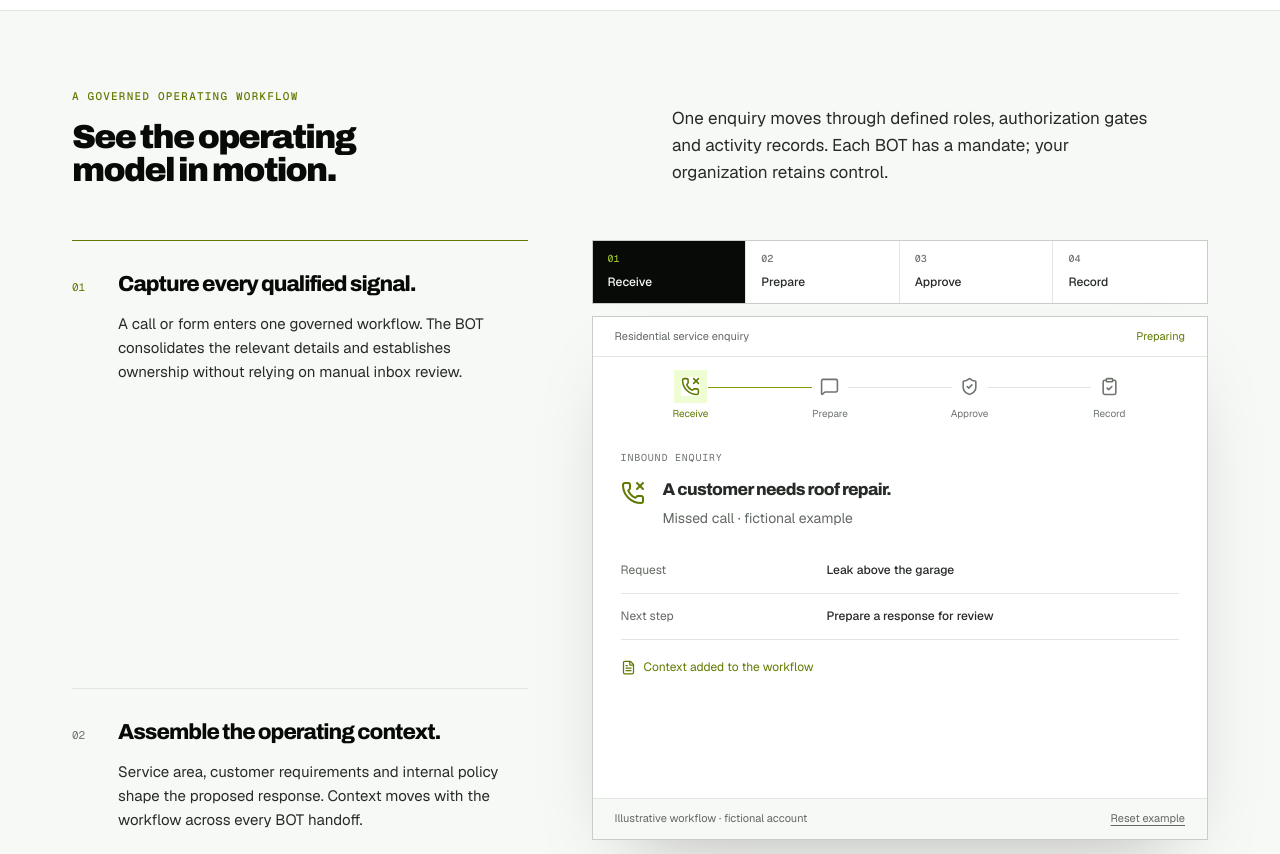
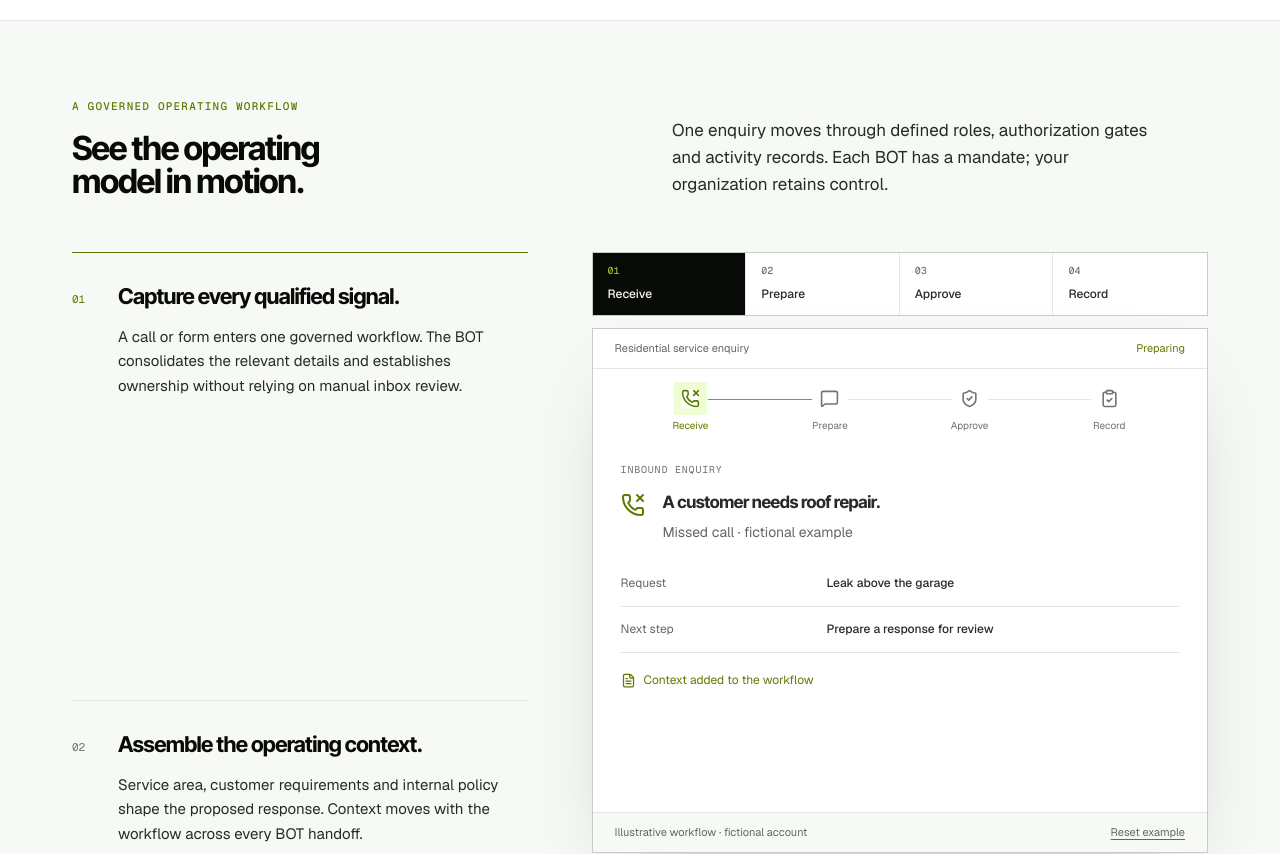
Before and after one commit to AgenticBotting/agenticbots, a Next.js app: page / in a window 1280 px wide. Shown: the part 1410-2264 px from the top of the page. Built offline with nearby package versions, Linux system fonts and the light colour scheme; no server answers.

Commit message:
Refine display typography for corporate authority

```diff
--- a/src/app/globals.css
+++ b/src/app/globals.css
@@ -1,6 +1,6 @@
 /* Hallmark · macrostructure: product-canvas narrative · theme: studied-DNA (source: user reference images)
  * hero: centered display + wide operating workspace · service: promise + product canvas + deployment rail
- * type: Archivo + Geist + Geist Mono · palette: AgenticBots olive / ink / white
+ * type: Inter Tight + Geist + Geist Mono · palette: AgenticBots olive / ink / white
  * critique: P5 H5 E4 S5 R4 V5 · slop: pass · honest: pass · responsive: pass */
 @import "tailwindcss";
 
@@ -13,7 +13,7 @@
    it means something in the system just became active.
 
    Rules that hold everywhere:
-     · Archivo carries blunt, high-impact display type; Geist keeps product
+     · Inter Tight carries controlled, high-impact display type; Geist keeps product
        controls, navigation and reading surfaces quiet and precise.
      · Core controls keep the diagonal notch. Product stages may use a
        restrained radius to distinguish presentation from product UI.
@@ -142,11 +142,11 @@
   --radius-xs: 0;
   --notch: 11px;
 
-  /* Archivo gives headings a broad, industrial grotesque silhouette
-     without decorative quirks. Geist remains the quiet enterprise
-     workhorse for body, navigation and controls; Mono carries the
-     technical register. */
-  --font-display: var(--font-archivo);
+  /* Inter Tight gives headings a precise corporate grotesque silhouette.
+     Medium-to-bold weights create authority without the poster-like mass
+     of a black display face. Geist remains the enterprise workhorse for
+     body, navigation and controls; Mono carries the technical register. */
+  --font-display: var(--font-inter-tight);
   --font-body: var(--font-geist-sans);
   --font-mono: var(--font-geist-mono);
 }
@@ -314,35 +314,31 @@
 
   .display-hero {
     font-family: var(--font-display);
-    font-weight: 900;
+    font-weight: 740;
     font-size: clamp(2rem, 3.6vw, 3rem);
-    line-height: .94;
-    letter-spacing: -0.058em;
-    font-variation-settings: "wdth" 108;
+    line-height: .96;
+    letter-spacing: -0.048em;
   }
   .display-xl {
     font-family: var(--font-display);
-    font-weight: 850;
+    font-weight: 700;
     font-size: clamp(1.625rem, 2.6vw, 2.125rem);
-    line-height: .98;
-    letter-spacing: -0.052em;
-    font-variation-settings: "wdth" 105;
+    line-height: 1;
+    letter-spacing: -0.04em;
   }
   .display-lg {
     font-family: var(--font-display);
-    font-weight: 780;
+    font-weight: 650;
     font-size: clamp(1.1875rem, 1.7vw, 1.4375rem);
-    line-height: 1.02;
-    letter-spacing: -0.045em;
-    font-variation-settings: "wdth" 103;
+    line-height: 1.08;
+    letter-spacing: -0.032em;
   }
   .display-md {
     font-family: var(--font-display);
-    font-weight: 740;
+    font-weight: 620;
     font-size: 1.0625rem;
-    line-height: 1.08;
-    letter-spacing: -0.038em;
-    font-variation-settings: "wdth" 102;
+    line-height: 1.14;
+    letter-spacing: -0.026em;
   }
 
   /* The one green phrase in a headline. Swaps by surface. */
@@ -884,7 +880,7 @@
 .workforce-hero-shell { position: relative; z-index: 1; padding-block: clamp(62px, 7vw, 94px) 0; }
 .hero-copy { min-width: 0; max-width: 920px; margin-inline: auto; text-align: center; }
 .hero-copy > .eyebrow { max-width: calc(100% - 32px); margin-left: clamp(0px, 6vw, 72px); margin-right: auto; text-align: left; }
-.hero-copy h1 { max-width: 16ch; margin-inline: auto; font-family: var(--font-display); font-size: clamp(52px, 7vw, 92px); font-weight: 900; line-height: .86; letter-spacing: -.072em; font-variation-settings: "wdth" 108; text-wrap: balance; }
+.hero-copy h1 { max-width: 16ch; margin-inline: auto; font-family: var(--font-display); font-size: clamp(52px, 7vw, 92px); font-weight: 760; line-height: .9; letter-spacing: -.052em; text-wrap: balance; }
 .hero-copy h1 span { color: var(--accent-text); }
 .hero-copy > .body-lg { max-width: 64ch; margin-inline: auto; }
 .hero-actions { display: flex; align-items: center; justify-content: center; flex-wrap: wrap; gap: 20px; }
@@ -1203,8 +1199,8 @@
 .service-hero-copy > .display-hero {
   max-width: 18ch;
   font-size: clamp(3.15rem, 5.6vw, 5.25rem);
-  line-height: .88;
-  letter-spacing: -.07em;
+  line-height: .91;
+  letter-spacing: -.052em;
 }
 .service-hero-copy > .display-lg { font-size: clamp(1.35rem, 2vw, 1.8rem); line-height: 1.15; }
 .service-hero-copy > .body-lg { max-width: 62ch; font-size: clamp(1.08rem, 1.35vw, 1.25rem); line-height: 1.62; }
@@ -1343,7 +1339,7 @@
   color: var(--foreground);
   font-family: var(--font-display), var(--font-sans), sans-serif;
   font-size: clamp(17px, 1.5vw, 21px);
-  font-weight: 820;
+  font-weight: 680;
   line-height: 1.05;
   letter-spacing: -.035em;
 }
--- a/src/app/layout.tsx
+++ b/src/app/layout.tsx
@@ -1,5 +1,5 @@
 import type { Metadata } from "next";
-import { Archivo, Geist, Geist_Mono } from "next/font/google";
+import { Geist, Geist_Mono, Inter_Tight } from "next/font/google";
 import "./globals.css";
 import { BotPlanFlow, ConsoleGreeting } from "@/components/marketing";
 import { MarketingOnly } from "@/components/marketing/MarketingOnly";
@@ -18,12 +18,11 @@ const geistMono = Geist_Mono({
   display: "swap",
 });
 
-const archivo = Archivo({
-  variable: "--font-archivo",
+const interTight = Inter_Tight({
+  variable: "--font-inter-tight",
   subsets: ["latin"],
   display: "swap",
   weight: "variable",
-  axes: ["wdth"],
 });
 
 
@@ -80,7 +79,7 @@ export const metadata: Metadata = {
 
 export default function RootLayout({ children }: { children: React.ReactNode }) {
   return (
-    <html lang="en" className={`${geistSans.variable} ${geistMono.variable} ${archivo.variable}`}>
+    <html lang="en" className={`${geistSans.variable} ${geistMono.variable} ${interTight.variable}`}>
       <body>
         <JsonLd data={[orgLd, webSiteLd]} />
         {children}
--- a/src/app/platform.css
+++ b/src/app/platform.css
@@ -1,7 +1,7 @@
 /* ══════════════════════════════════════════════════════════════════
    AgenticBots platform — operator console + client portal.
 
-   Built on the site's tokens (globals.css): Archivo display type,
+   Built on the site's tokens (globals.css): Inter Tight display type,
    Geist interface type, ink neutrals, the #7FA200 accent as a SIGNAL
    only, zero radius, and the diagonal notch.
    Additions here are layout and data density, never new colors.
```
Also changed, not shown: 2 other files (tests, documents, lock files or other folders).
